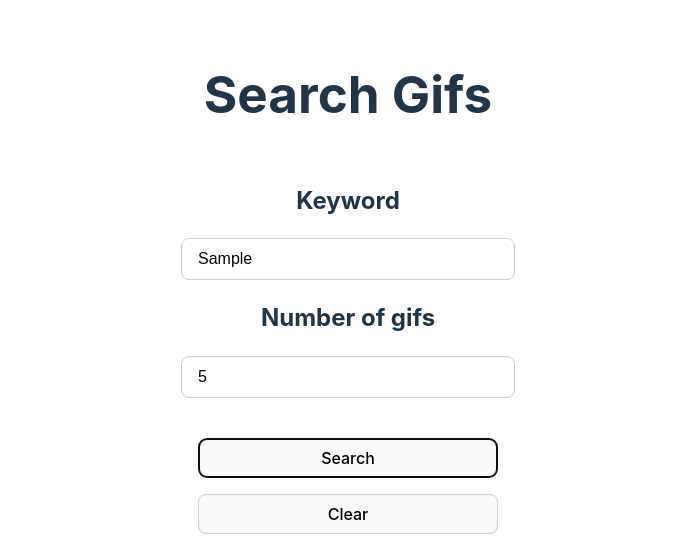
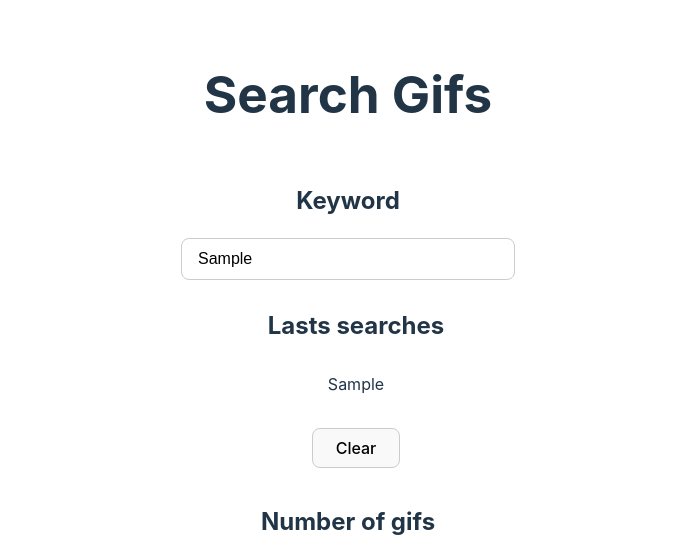
Before and after one commit to Dev3r3nze/gifphy, a React (Vite) app in the folder gifphy/: page / in a window 1280 px wide. Both pictures are taken after typing "Sample" into the empty fields and a click on the button "Search". Shown: the top 559 px of the page, without its empty margins (292-987 px from the left). Built offline with nearby package versions, Linux system fonts and the light colour scheme; no server answers.

Commit message:
guardar búsquedas

```diff
--- a/gifphy/src/App.css
+++ b/gifphy/src/App.css
@@ -78,3 +78,31 @@
   align-items: center;
 
 }
+.lastsSearchsContainer{
+  display: flex;
+  flex-wrap: wrap;
+  justify-content: center;
+  align-items: center;
+  margin-top: 1vh;
+  flex-direction: column;
+  padding-inline-start: 0;
+}
+.lastSearchText{
+  font-size: 1rem;
+  margin-bottom: 0.5rem;
+  transition: all 0.25s;
+  list-style: none;
+  padding: 0.5rem;
+  width: 100%;
+}
+.lastSearchText:hover{
+  text-decoration: underline;
+  cursor: pointer;
+  background-color: rgba(245, 245, 220, 0.212);
+  border-radius: 8px;
+  color: #000;
+}
+
+.smallBtn{
+  width: 50% !important;
+}
--- a/gifphy/src/App.jsx
+++ b/gifphy/src/App.jsx
@@ -12,31 +12,29 @@ function App() {
   const initialGifs = ["https://media.giphy.com/media/p4w0AMZJa2EtG/giphy.gif", "https://media.giphy.com/media/v1.Y2lkPTc5MGI3NjExdHF4ajNpbzF6b2E3YXU4bDZ2c2U2cWE2ajNhZjhrbGJ4YnBnb2syMiZlcD12MV9pbnRlcm5hbF9naWZfYnlfaWQmY3Q9Zw/MDJ9IbxxvDUQM/giphy.gif"]
   const [gifs, setGifs] = useState(initialGifs)
 
+  const [lastsSearchs, setLastsSearchs] = useState([])
   // Función de estado inicial para cargar los favoritos del localStorage
   const loadFavs = () => {
-    const favs = localStorage.getItem('favourites');
+    const favs = localStorage.getItem("favourites");
     return favs ? JSON.parse(favs) : [];
   };
+  const [favouriteIds, setFavouriteIds] = useState(loadFavs);
 
-  // Estado para los ids de los gifs favoritos
-  const [favouriteIds, setFavouriteIds] = useState(loadFavs);
-  // "p4w0AMZJa2EtG","K0JrA2VbkFy2A"
 
   // Función para manejar el clic en el botón de favorito
   const handleFavClick = (id) => {
     setFavouriteIds((currentFavs) => {
       if (currentFavs.includes(id)) {
-        return currentFavs.filter(favId => favId !== id);
+        return currentFavs.filter((favId) => favId !== id);
       } else {
         return [...currentFavs, id];
       }
     });
   };
 
-  // Guardamos los favoritos en localStorage cuando cambia el estado
-  useEffect(() => {
-    localStorage.setItem('favourites', JSON.stringify(favouriteIds));
-  }, [favouriteIds]);
+  // "p4w0AMZJa2EtG","K0JrA2VbkFy2A"
+
+
 
   useEffect(() => {
     getGifs({keyword: keyword, n: num})
@@ -47,6 +45,13 @@ function App() {
   function handleSearch() {
     const textInput = document.getElementById("textInput")
     const numInput= document.getElementById("numInput")
+    if(textInput.value === "") return
+    if(lastsSearchs.length >= 5){
+      lastsSearchs.shift()
+    }
+    if(lastsSearchs[lastsSearchs.length-1] === textInput.value) return
+    setLastsSearchs([...lastsSearchs, textInput.value])
+
     setNum(numInput.value)
     setKeyword(textInput.value)
   }
@@ -55,22 +60,39 @@ function App() {
     document.getElementById("textInput").value = ""
     document.getElementById("numInput").value = 5
   }
+  const handleSubmit = (event) => {
+    event.preventDefault();
+  };
+  function selectSearch(e){
+    setKeyword(e.target.innerText)
+    document.getElementById("textInput").value = e.target.innerText
+  }
+  function clearLastsSearchs(){
+    setLastsSearchs([])
+  }
 
   return (
     <>
       <h1>Search Gifs</h1>
 
-      <div className='gifForm'>
+      <form className='gifForm' onSubmit={handleSubmit}>
         <h2>Keyword</h2>
-        <input type="text" id="textInput" />
+        <input type="text" id="textInput"/>
+        <ul className='lastsSearchsContainer'>
+        {lastsSearchs.length > 0 &&  <h2>Lasts searches</h2>}
+        {[...lastsSearchs].reverse().map((search, index) => (
+          <li key={index} onClick={selectSearch} className='lastSearchText'>{search}</li>
+        ))}
+          {lastsSearchs.length > 0 && <button type="button" onClick={clearLastsSearchs} className='smallBtn'>Clear</button>}
+      </ul>
 
         <h2>Number of gifs</h2>
         <input type="number" id="numInput" placeholder="5" defaultValue={5}/>
 
         <br></br>
-        <button onClick={handleSearch}>Search</button>
-        <button onClick={handleClear}>Clear</button>
-      </div>
+        <button type="submit" onClick={handleSearch}>Search</button>
+        <button type="button" onClick={handleClear}>Clear</button>
+      </form>
 
       <div className='gifContainer'>
       {gifs.length > 0 && gifs.map((gif) => {
@@ -86,7 +108,7 @@ function App() {
       {gifs.length === 0 && <p>No gifs found</p> && keyword !== ""}
       </div>
 
-      {favouriteIds.length > 0 && <FavouritesGifs favouriteIds={favouriteIds} handleFavClick={handleFavClick}/>}
+      <FavouritesGifs favouriteIds={favouriteIds} handleFavClick={handleFavClick}/>
 
 
     </>
@@ -98,7 +120,6 @@ export default App
 
 
 /// Pendiente
-// 1. Mantener favs al recargar la página
 // 2. Historial de búsquedas
 // 3. Historial de gifs vistos
 // 4. Botón de deshacer (undo)
--- a/gifphy/src/components/FavouritesGifs.jsx
+++ b/gifphy/src/components/FavouritesGifs.jsx
@@ -1,38 +1,45 @@
-import PropTypes from 'prop-types';
-import { useEffect, useState } from 'react';
-import Gif from './gif';
-import getGifsById from '../services/getGifsById';
+import PropTypes from "prop-types";
+import { useEffect, useState } from "react";
+import Gif from "./gif";
+import getGifsById from "../services/getGifsById";
 
 function FavouritesGifs({ favouriteIds, handleFavClick}) {
   // Filtra los gifs para obtener solo los gifs favoritos
   //const favouriteGifs = gifs.filter(gif => favouriteIds.includes(gif.id));
 
-    const [favouriteGifs, setFavouriteGifs] = useState([])
+  // Estado para los ids de los gifs favoritos
+  const [favouriteGifs, setFavouriteGifs] = useState([]);
+
+
+
+  // Guardamos los favoritos en localStorage cuando cambia el estado
+  useEffect(() => {
+    localStorage.setItem("favourites", JSON.stringify(favouriteIds));
+  }, [favouriteIds]);
 
   useEffect(() => {
-        getGifsById({id: favouriteIds})
-        .then(gifs => setFavouriteGifs(gifs))
-    }, [favouriteIds])
+    getGifsById({ id: favouriteIds }).then((gifs) => setFavouriteGifs(gifs));
+  }, [favouriteIds]);
+
+
 
   return (
     <>
       <h2>Favourite Gifs</h2>
-            <div className='gifContainer'>
-            {favouriteGifs.map(gif => (
+      <div className="gifContainer">
+        {favouriteGifs.map((gif) => (
           <Gif
             key={gif.id}
             gif={gif}
             handleFavClick={handleFavClick}
             isFav={true}
-                title = {gif.title}
-                url = {gif.url}
+            title={gif.title}
+            url={gif.url}
           />
         ))}
         {favouriteGifs.length == 0 && <p>No favourite gifs yet</p>}
-
       </div>
     </>
-
   );
 }
 
```
Lines whose indentation alone changed are shown as unchanged.
